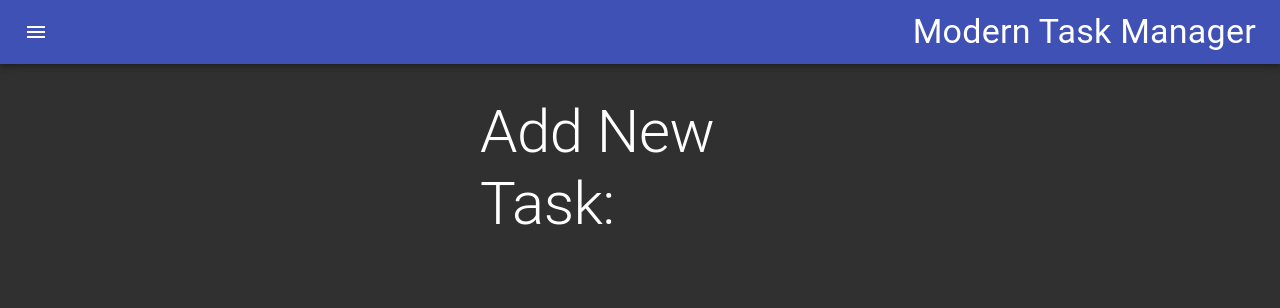
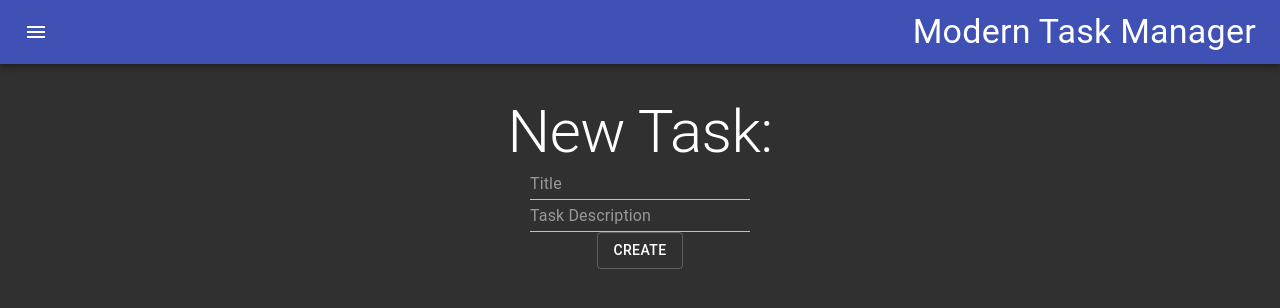
Before and after one commit to SBNovaScript/ModernTaskManager, a React (Create React App) app: page /add-task in a window 1280 px wide. Shown: the top 308 px of the page. Built offline with nearby package versions, Linux system fonts and the light colour scheme; the HTML template or start-up script is replaced by a standard one.

Commit message:
Updated New Task Page
Functionality not yet implemented

```diff
--- a/src/screens/add-task/index.js
+++ b/src/screens/add-task/index.js
@@ -1,14 +1,41 @@
 import React from "react";
 import Typography from "@material-ui/core/Typography";
 import PageLayout from "../../components/PageLayout";
+import Button from "@material-ui/core/Button";
+import {Link} from "react-router-dom";
+import Grid from "@material-ui/core/Grid";
+import Input from "@material-ui/core/Input";
 
 const AddTask = () => {
+    function newTask(e){
 
+    }
     return (
         <PageLayout>
-            <Typography variant={'h2'}>
-                {'Add New Task:'}
-            </Typography>
+
+            <Grid container justify={'center'}>
+                <Typography variant={'h2'}>
+                    {'New Task:'}
+                </Typography>
+
+                <Grid container item xs={12} justify={'center'}>
+                    <form titleForm autoComplete="off">
+                        <Input variant={'outlined'} placeholder="Title " inputProps={{ 'aria-label': 'description' }} />
+                    </form>
+                </Grid>
+
+                <Grid container item xs={12} justify={'center'}>
+                    <form descForm autoComplete="off">
+                        <Input variant={'outlined'} placeholder="Task Description" inputProps={{ 'aria-label': 'description' }} />
+                    </form>
+                </Grid>
+                <Grid container item xs={12} justify={'center'}>
+                    <Button component={Link} variant={'outlined'}>
+                        {'Create'}
+                    </Button>
+                </Grid>
+            </Grid>
+
         </PageLayout>
     )
 };
```
